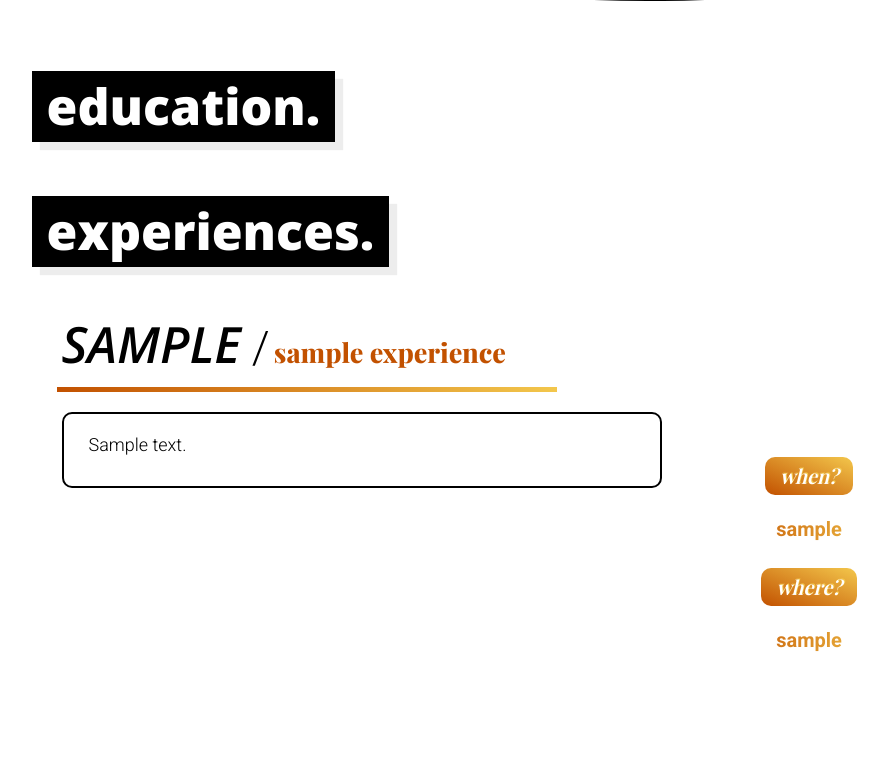
After one commit to cryswang/alter-blog, a Django app: page //cv in a window 1280 px wide. The commit adds this page. Shown: the part 499-1268 px from the top of the page, without its empty margins (116-1004 px from the left). Run offline with Django 3.2, Linux system fonts and the light colour scheme; tables that the repository leaves empty hold one stand-in row (values such as "Sample post"); some libraries are stand-ins or nearby versions; some web fonts are replaced.

Commit message:
added experience

```diff
--- a/blog/admin.py
+++ b/blog/admin.py
@@ -1,4 +1,5 @@
 from django.contrib import admin
-from .models import Post
+from .models import Post, Experience
 
 admin.site.register(Post)
+admin.site.register(Experience)
--- a/blog/forms.py
+++ b/blog/forms.py
@@ -1,6 +1,6 @@
 from django import forms
 
-from .models import Post
+from .models import Post, Experience
 
 class PostForm(forms.ModelForm):
 
--- a/blog/templates/blog/base.html
+++ b/blog/templates/blog/base.html
@@ -21,7 +21,7 @@
                     <div class="header_links">
                         <a href="/">home.</a>
                         <a href="{% url 'bio_page' %}">bio.</a>
-                        <a href="/">cv.</a>
+                        <a href="{% url 'cv_page' %}">cv.</a>
                     </div>
                 </center>
             </div>
--- /dev/null
+++ b/blog/templates/blog/cv_page.html
@@ -0,0 +1,34 @@
+{% extends 'blog/base.html' %}
+
+{% block content %}
+<div class="cv_page">
+
+<h3>Education.</h3>
+<br>
+<h3>Experiences.</h3>
+        {% for experience in experiences %}
+            <div class="exp">
+                {% if user.is_authenticated %}
+                <a class="btn btn-default" href="{% url 'experience_edit' pk=experience.pk %}"><span class="glyphicon glyphicon-pencil"></span></a>
+                {% endif %}
+                <h1>{{ experience.company }}</h1><b style="font-size:45px;font-weight:300;"> /</b>&nbsp;<h2>{{ experience.title }}</h2>
+                <br>
+                <div class="accent_line"></div>
+                <br>
+                <div class="desc">
+                    <p>{{ experience.description | safe | linebreaksbr}}</p>
+                </div>
+                <div class="additional_info">
+                        <center>
+                        <h4 style="margin-top:40px;">when?</h4>
+                        <p><b>{{ experience.work_period }}</b></p>
+                             <br>
+                        <h4>where?</h4>
+                        <p><b>{{ experience.location }}</b></p>
+                    </center>
+                    </div>
+            </div>
+        {% endfor %}
+
+</div>
+{% endblock %}
--- a/blog/urls.py
+++ b/blog/urls.py
@@ -7,5 +7,5 @@ urlpatterns = [
     path('post/new/', views.post_new, name='post_new'),
     path('post/<int:pk>/edit/', views.post_edit, name='post_edit'),
     path('bio', views.bio_page, name='bio_page'),
-    #path('/cv', views.cv_page, name='cv_page'),
+    path('/cv', views.cv_page, name='cv_page'),
 ]
--- a/blog/views.py
+++ b/blog/views.py
@@ -1,7 +1,7 @@
 from django.shortcuts import render
 from django.utils import timezone
 from django.shortcuts import redirect, get_object_or_404, render
-from .models import Post
+from .models import Post, Experience
 from .forms import PostForm
 
 def post_list(request):
@@ -40,3 +40,7 @@ def post_edit(request, pk):
 
 def bio_page(request):
     return render(request, 'blog/bio_page.html')
+
+def cv_page(request):
+    experiences = Experience.objects.order_by('published_date')
+    return render(request, 'blog/cv_page.html', {'experiences': experiences})
```
